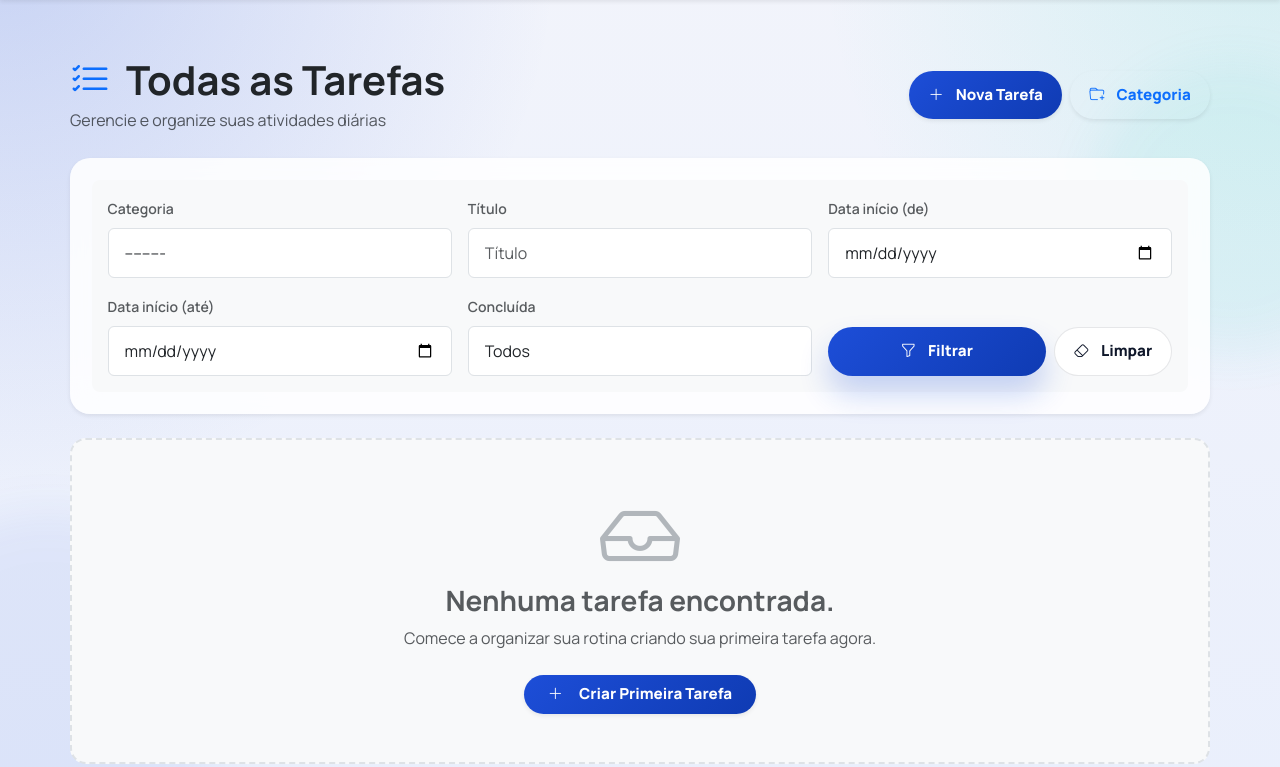
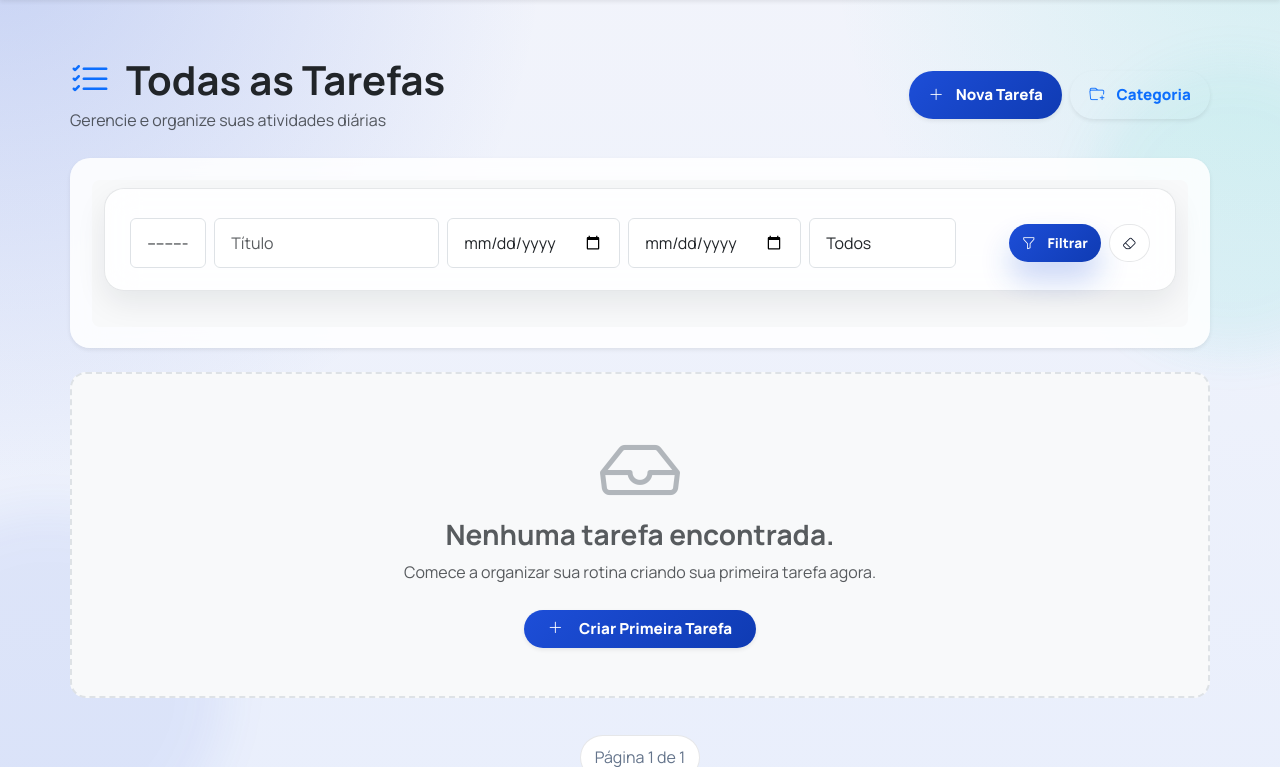
Before and after one commit to MarivaldoDev/training_tests, a Django app: page /tasks/ in a window 1280 px wide. Shown: the part 64-831 px from the top of the page. Run offline with Django 5.2, Linux system fonts and the light colour scheme; the visitor is signed in with stand-in values (Sample User, id 1); data that the repository does not hold is empty.

Commit message:
:up: feat: adicionando mais testes e ajustando seção de filtros no frontend

```diff
--- a/tasks/templates/tasks.html
+++ b/tasks/templates/tasks.html
@@ -25,19 +25,20 @@
 
     <div class="card shadow-sm mb-4 border-0">
         <div class="card-body bg-light rounded-3">
-        <form method="get" class="row g-3 align-items-end">
+            <form method="get" class="row g-2 align-items-center task-filter-form filters-compact">
                 {% for field in filter_form.visible_fields %}
-                <div class="col-md-4 col-sm-6">
-                    <label for="{{ field.id_for_label }}" class="form-label fw-semibold text-muted small">{{ field.label }}</label>
+                    <div class="col-auto">
+                        <label for="{{ field.id_for_label }}" class="visually-hidden">{{ field.label }}</label>
                         {{ field }}
                     </div>
                 {% endfor %}
-            <div class="col-md-4 col-sm-12 d-flex gap-2 h-100">
-                <button type="submit" class="btn btn-primary d-flex align-items-center flex-grow-1 justify-content-center">
-                    <i class="bi bi-funnel me-1"></i> Filtrar
+                <div class="col-auto d-flex gap-2 ms-auto">
+                    <button type="submit" class="btn btn-primary btn-sm d-flex align-items-center">
+                        <i class="bi bi-funnel"></i>
+                        <span class="d-none d-sm-inline ms-1">Filtrar</span>
                     </button>
-                <a href="{% url 'tasks:tasks' %}" class="btn btn-outline-secondary d-flex align-items-center" title="Limpar Filtros">
-                    <i class="bi bi-eraser me-xl-1"></i> <span class="d-none d-xl-inline">Limpar</span>
+                    <a href="{% url 'tasks:tasks' %}" class="btn btn-outline-secondary btn-sm d-flex align-items-center" title="Limpar Filtros">
+                        <i class="bi bi-eraser"></i>
                     </a>
                 </div>
             </form>
```
Also changed, not shown: authors/tests/test_authors_views.py (+13 -1 lines), authors/tests/test_base_authors.py (+3 -1 lines), base_static/global/css/tasks.css (+24 -0 lines), project/settings.py (+7 -7 lines). Lines whose indentation alone changed are shown as unchanged.
